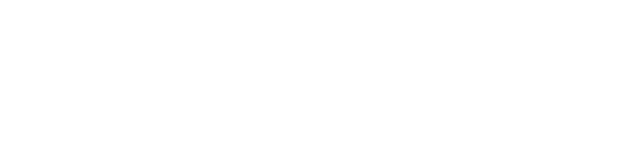
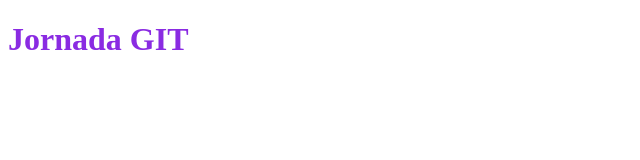
Before and after one commit to marianof2000/portfolio-charla, a plain HTML site: page index.html in a window 1280 px wide. Shown: the whole page, without its empty margins (0-640 px from the left). Drawn offline with Linux system fonts and the light colour scheme.

Commit message:
index.html: terminado con estilos.css

```diff
--- /dev/null
+++ b/css/estilos.css
@@ -0,0 +1 @@
+* {color:blueviolet}
--- a/index.html
+++ b/index.html
@@ -3,9 +3,10 @@
 <head>
     <meta charset="UTF-8">
     <meta name="viewport" content="width=device-width, initial-scale=1.0">
+    <link rel="stylesheet" href="./css/estilos.css">
     <title>Jornada Git</title>
 </head>
 <body>
-
+    <h1>Jornada GIT</h1>
 </body>
 </html>
```
